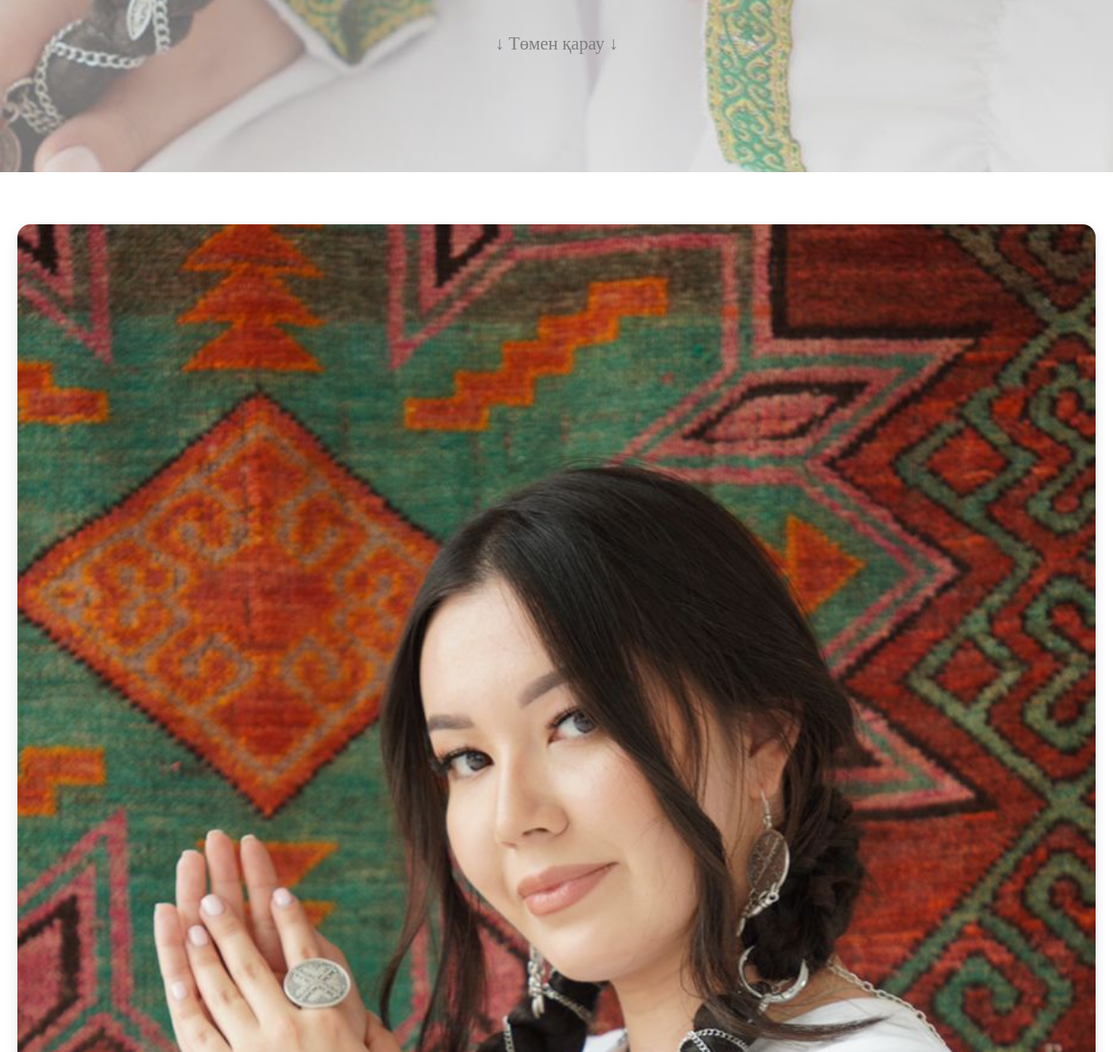
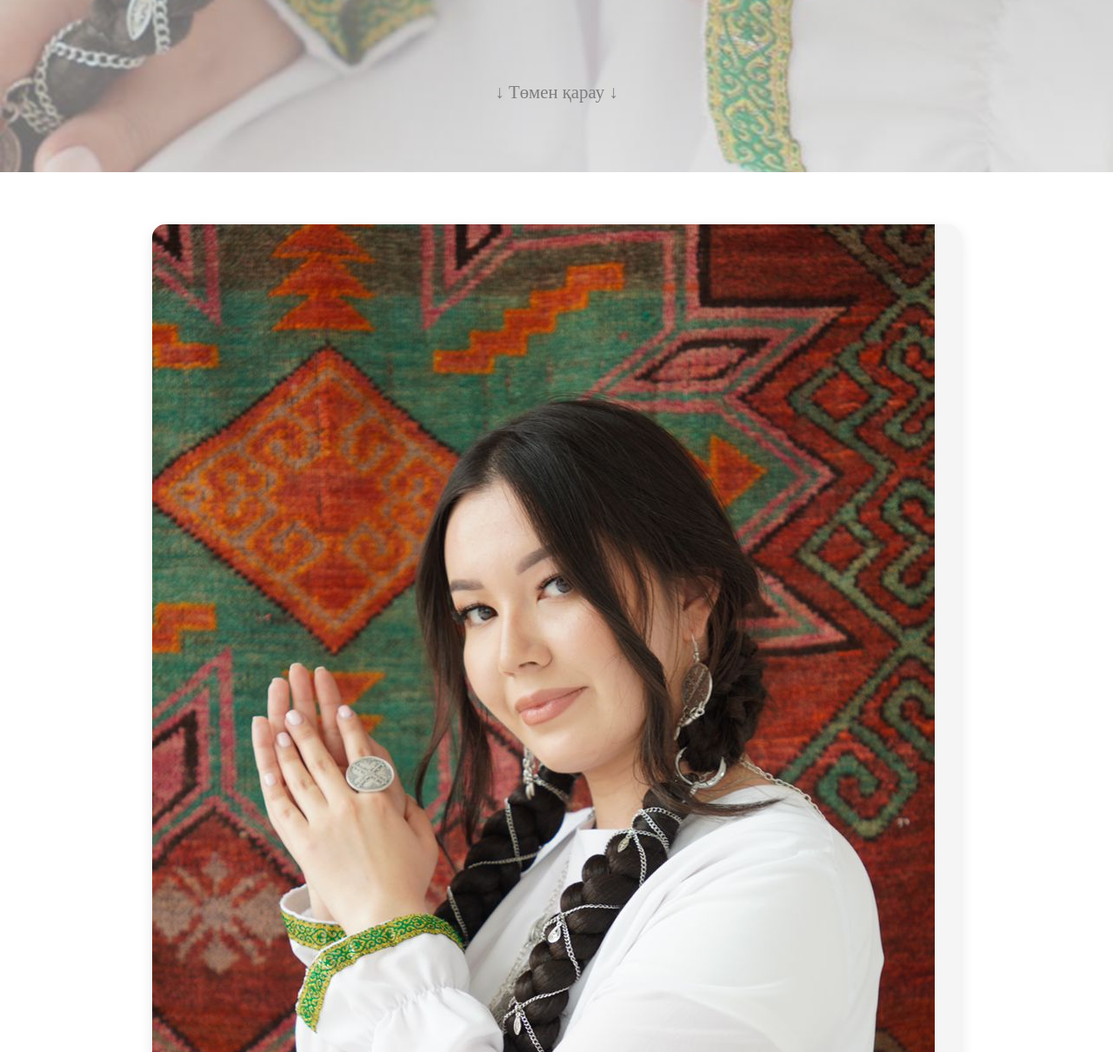
Before and after one commit to madishkin/untitled01, a website: page index.html in a window 1280 px wide. Shown: the part 602-1812 px from the top of the page at 87% size. Drawn offline with nearby package versions, Linux system fonts and the light colour scheme.

Commit message:
Update index.html

```diff
--- a/index.html
+++ b/index.html
@@ -90,7 +90,6 @@
                 letter-spacing: 2px;
                 position: relative;
                 top: -40px;
-                left: 90px;
                 color: #ffffff;
 
             }
@@ -114,7 +113,7 @@
                 font-size: 1.3rem;
                 animation: bounce 2s infinite;
                 z-index: 4;
-                top: 80%;
+                top: 87%;
             }
 
             @keyframes bounce {
@@ -138,10 +137,10 @@
             }
 
             .container {
-                max-width: 100%;
+                width: 100%;
+                max-width: 1000px;
                 margin: 0 auto;
-                background: white;
-                position: relative;
+                padding: 0 15px;
             }
 
             .photo-section {
@@ -167,8 +166,9 @@
             }
 
             .photo-item img {
-                width: 100%;
-                height: 100%;
+                width: auto;
+                max-width: 100%;
+                display: block;
                 object-fit: cover;
                 box-sizing: content-box;
             }
@@ -264,7 +264,7 @@
 
             .location-address {
                 font-family: 'Times New Roman', cursive;
-                font-size: 2rem;
+                font-size: 1.5rem;
                 color: #6c757d;
                 line-height: 1.5;
             }
@@ -662,7 +662,7 @@
             }
 
             /* Mobile optimizations */
-            @media (max-width: 768px) {
+            @media (max-width: 1000px) {
                 .hero-title {
                     font-size: 7rem;
                 }
```
